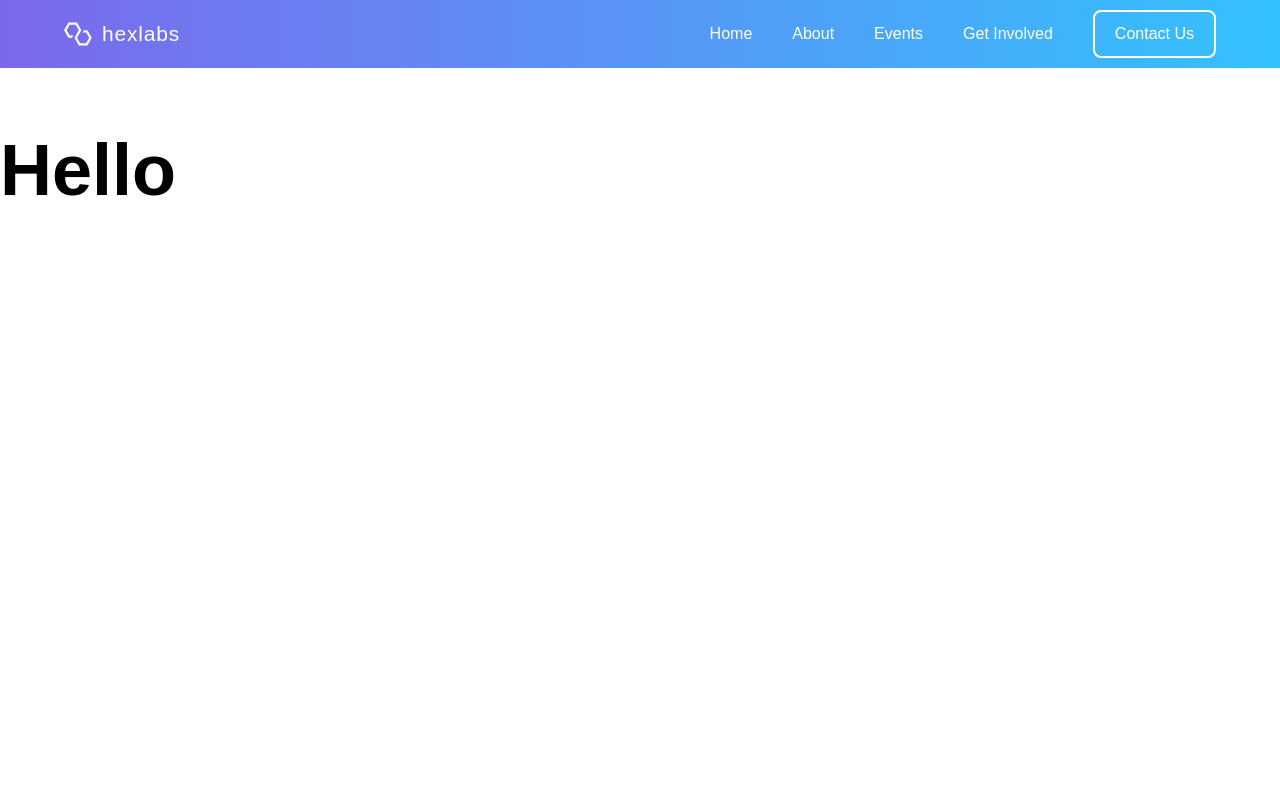
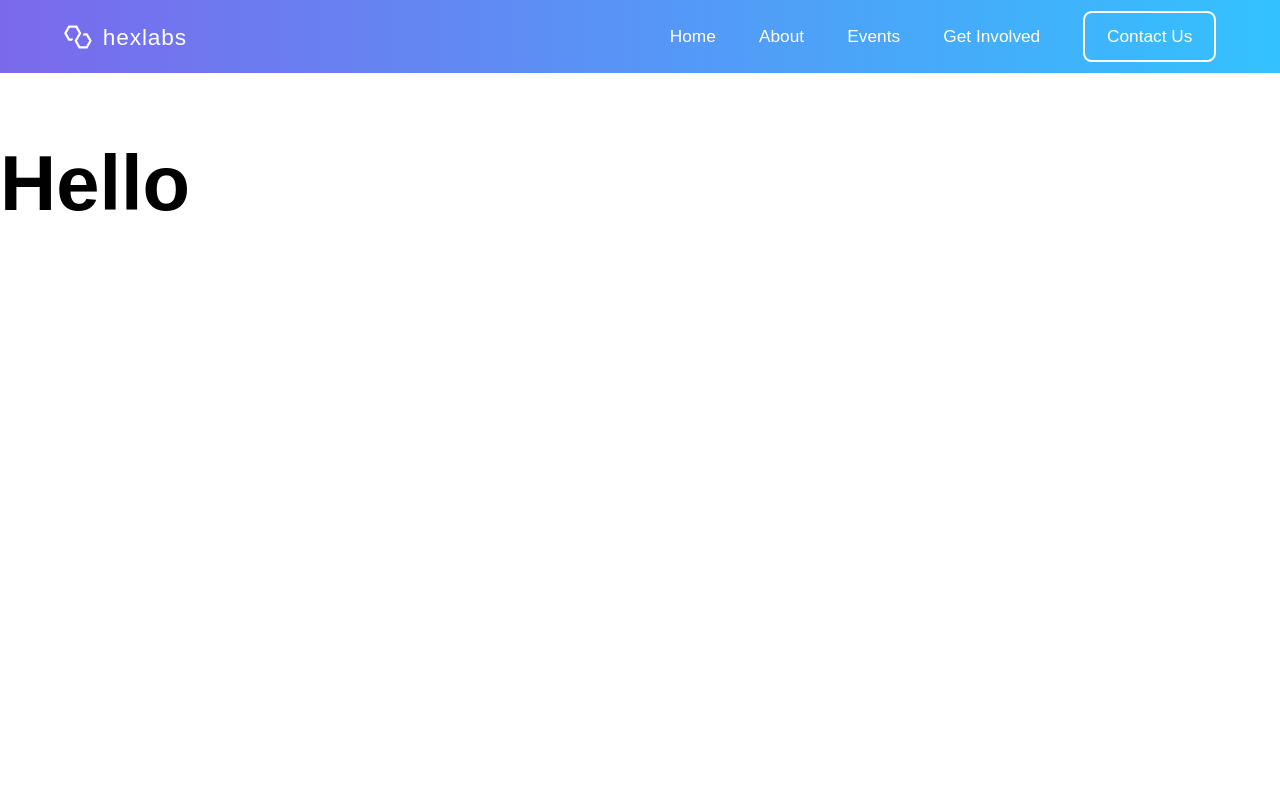
Before and after one commit to HackGT/hexlabs-website, a Next.js app: page /about in a window 1280 px wide. Shown: the top 800 px of the page. Built offline with nearby package versions, Linux system fonts and the light colour scheme; a web font is replaced by a local one.

Commit message:
Update button component on home page and html font size

```diff
--- a/components/logo.module.css
+++ b/components/logo.module.css
@@ -10,4 +10,5 @@
   padding-left: 1rem;
   font-size: 2.1rem;
   letter-spacing: 0.08rem;
+  user-select: none;
 }
--- a/pages/index.tsx
+++ b/pages/index.tsx
@@ -1,6 +1,6 @@
 import { GetServerSideProps } from "next";
 import Hex from "../components/hex";
-import Button from "../components/button";
+import { Button, ButtonType } from "../components/button";
 
 interface Props {}
 
@@ -30,7 +30,7 @@ export default function Home(props: Props) {
         }}>
           <h1>Hexlabs</h1>
           <p>Slogan will go here maybe or something longer yada yada yada</p>
-          <Button text="Action Button" />
+          <Button type={ButtonType.SOLID}>Action Button</Button>
         </div>
         <div className="hex-container">
           {/* middle */}
--- a/styles/main.css
+++ b/styles/main.css
@@ -1,8 +1,4 @@
 @import url("http://fonts.cdnfonts.com/css/roobert");
-
-:root {
-  font-size: 10px;
-}
 
 html,
 body {
@@ -11,7 +7,7 @@ body {
   box-sizing: border-box;
 
   font-family: "Roobert", sans-serif;
-  font-size: 16px;
+  font-size: 67.5%;
   line-height: 1.5;
 
   --color-purple: #7b69ec;
@@ -30,7 +26,6 @@ body {
 }
 
 * {
-  box-sizing: border-box;
   z-index: 1000;
   position: relative;
 }
@@ -106,16 +101,6 @@ p {
   flex-wrap: wrap;
 }
 
-.solid {
-  background: var(--purple);
-  border: none;
-}
-
-.outlined {
-  background: transparent;
-  border: 2px solid white;
-}
-
 .hex-container {
   position: absolute;
   top: 0px;
```
